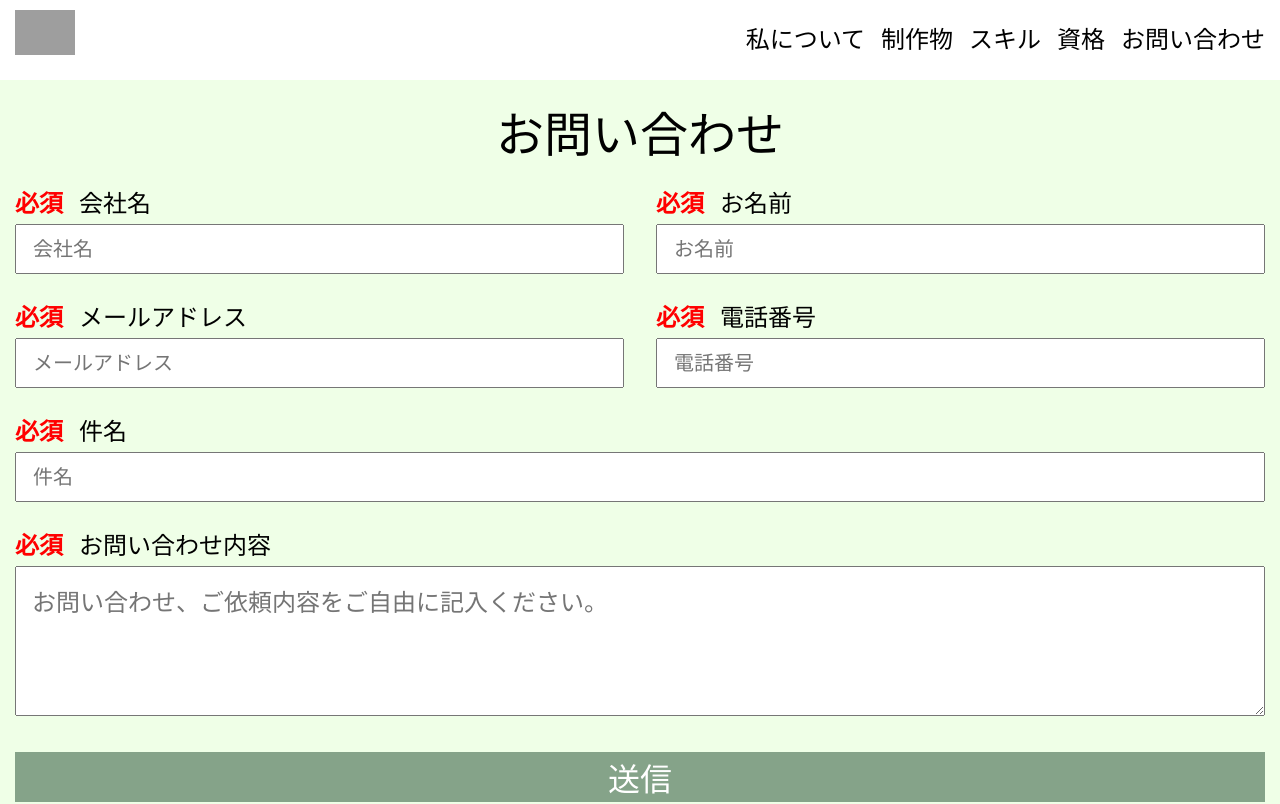
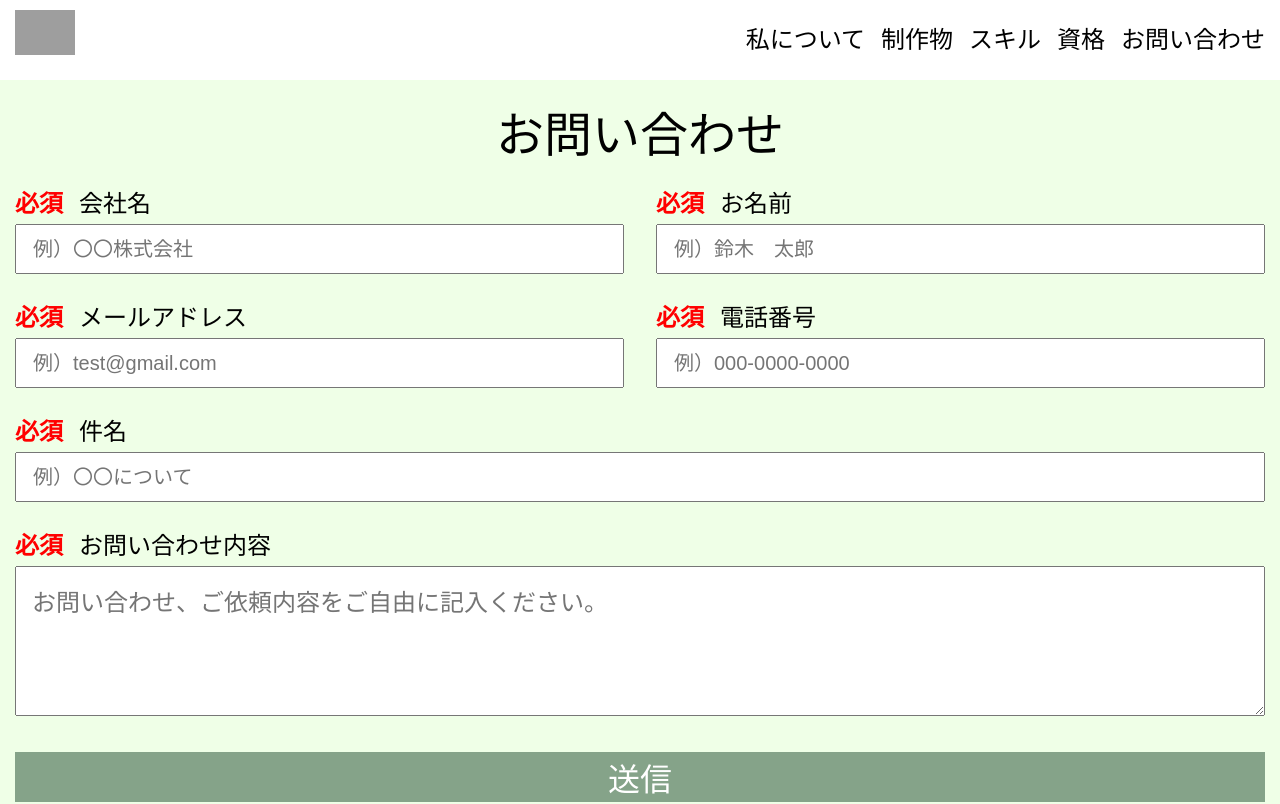
Before and after one commit to y-mori-96/portfolio, a React (Create React App) app: page /contact in a window 1280 px wide. Shown: the top 804 px of the page. Built offline with nearby package versions, Linux system fonts and the light colour scheme; grey boxes are pictures that could not be loaded.

Commit message:
【お問い合わせ】プレイスフォルダー追加 レスポンシブ対応

```diff
--- a/src/components/organisms/ContactForm.tsx
+++ b/src/components/organisms/ContactForm.tsx
@@ -58,7 +58,7 @@ const ContactForm = () => {
             id='company'
             type="text"
             name="company"
-            placeholder="会社名"
+            placeholder="例）〇〇株式会社"
             value={company}
             onChange={(e) => setCompany(e.target.value)}
             required
@@ -71,7 +71,7 @@ const ContactForm = () => {
             id='name'
             type="text"
             name="name"
-            placeholder="お名前"
+            placeholder="例）鈴木　太郎"
             value={name}
             onChange={(e) => setName(e.target.value)}
             required
@@ -86,7 +86,7 @@ const ContactForm = () => {
             id='email'
             type="email"
             name="email"
-            placeholder="メールアドレス"
+            placeholder="例）test@gmail.com"
             value={email}
             onChange={(e) => setEmail(e.target.value)}
             required
@@ -99,7 +99,7 @@ const ContactForm = () => {
             id='tel'
             type="tel"
             name="tel"
-            placeholder="電話番号"
+            placeholder="例）000-0000-0000"
             value={tel}
             onChange={(e) => setTel(e.target.value)}
             required
@@ -113,7 +113,7 @@ const ContactForm = () => {
           id='title'
           type="text"
           name="title"
-          placeholder="件名"
+          placeholder="例）〇〇について"
           value={title}
           onChange={(e) => setTitle(e.target.value)}
           required
@@ -148,7 +148,12 @@ const Form = styled.form`
 const Wrapper = styled.div`
   display: flex;
   gap: 2rem;
-  `;
+
+  @media (max-width: 600px) {
+    flex-direction: column;
+    gap: 0;
+  }
+`;
 
 const Label = styled.label`
   width: 100%;
```
